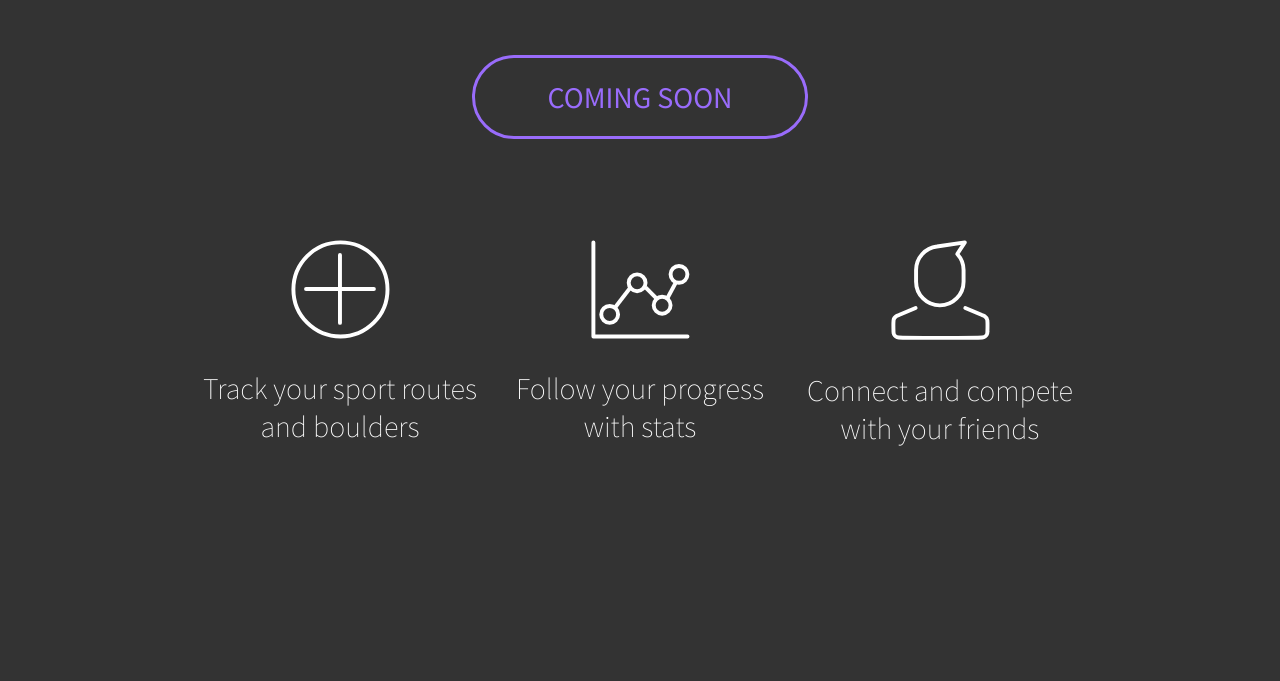
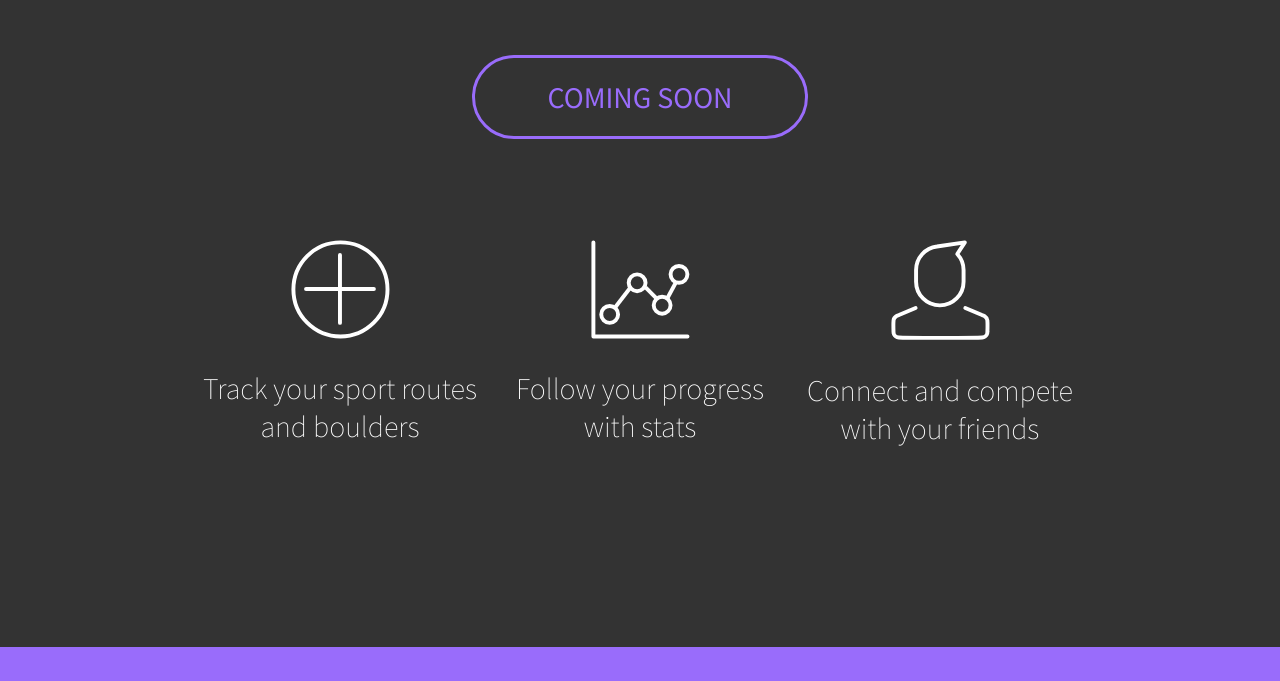
Before and after one commit to Lindemann/VRTCL, a plain HTML site: page index.html in a window 1280 px wide. Shown: the part 1431-2112 px from the top of the page. Drawn offline with Linux system fonts and the light colour scheme.

Commit message:
new footer

```diff
--- a/css/screen.scss
+++ b/css/screen.scss
@@ -157,6 +157,7 @@ a {
 #content {
   background-color: $veryDarkGray;
   text-align: center;
+  padding-bottom: 200px;
   h1 {
     padding-top: 320px;
     color: white;
@@ -203,8 +204,9 @@ a {
 /*////////////////////////////////////////////////////////////////////////////*/
 
 #footer {
-    background-color: $veryDarkGray;
-    padding-top: 250px;
+    background-color: $lila;
+    padding-top: 40px;
+    padding-bottom: 20px;
 	img {
 		@include center;
     width: 80px;
@@ -216,6 +218,5 @@ a {
     font-weight: 200;
 		font-size: 14pt;
     text-align: center;
-    padding-bottom: 20px;
 	}
 }
```
Also changed, not shown: css/screen.css, 1 other file.
